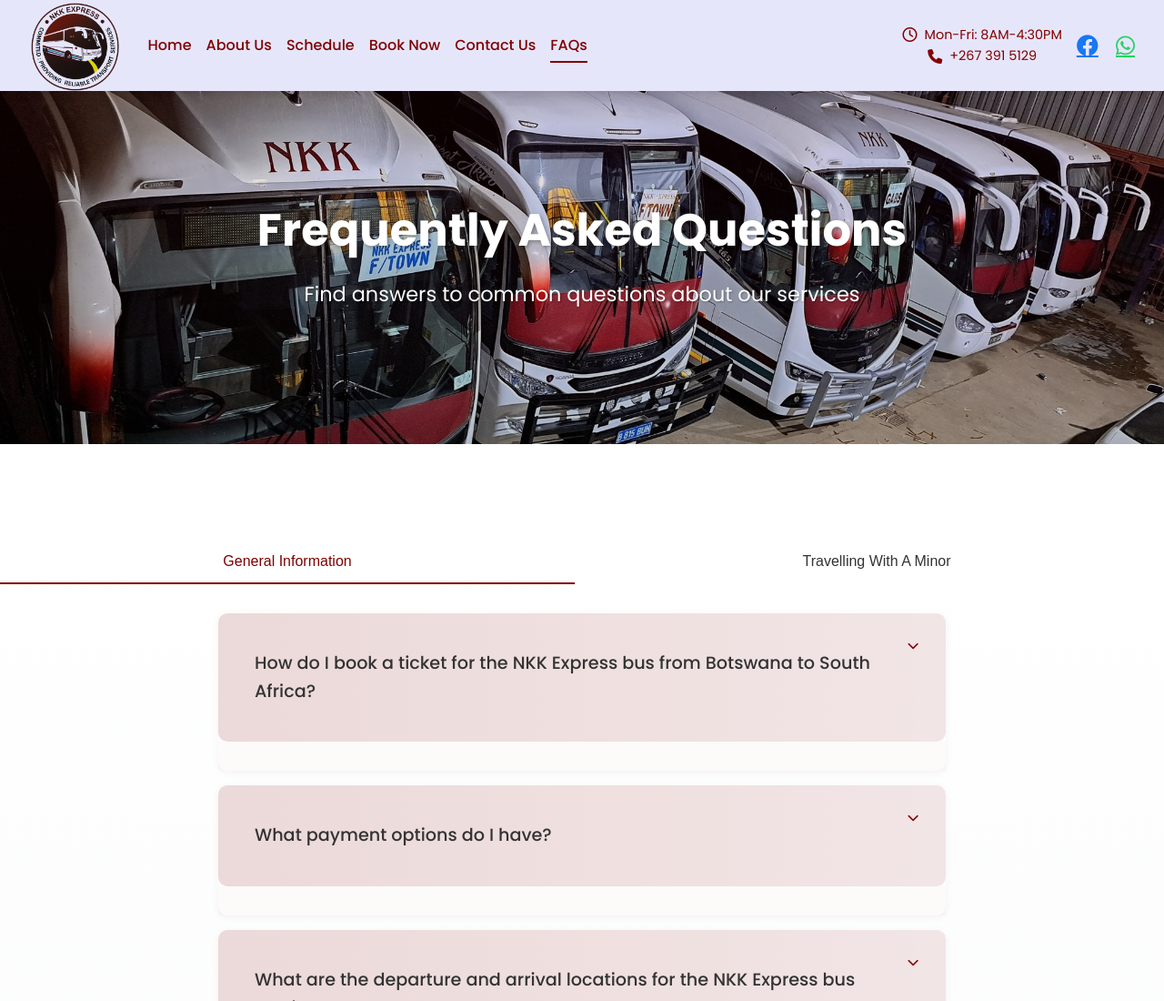
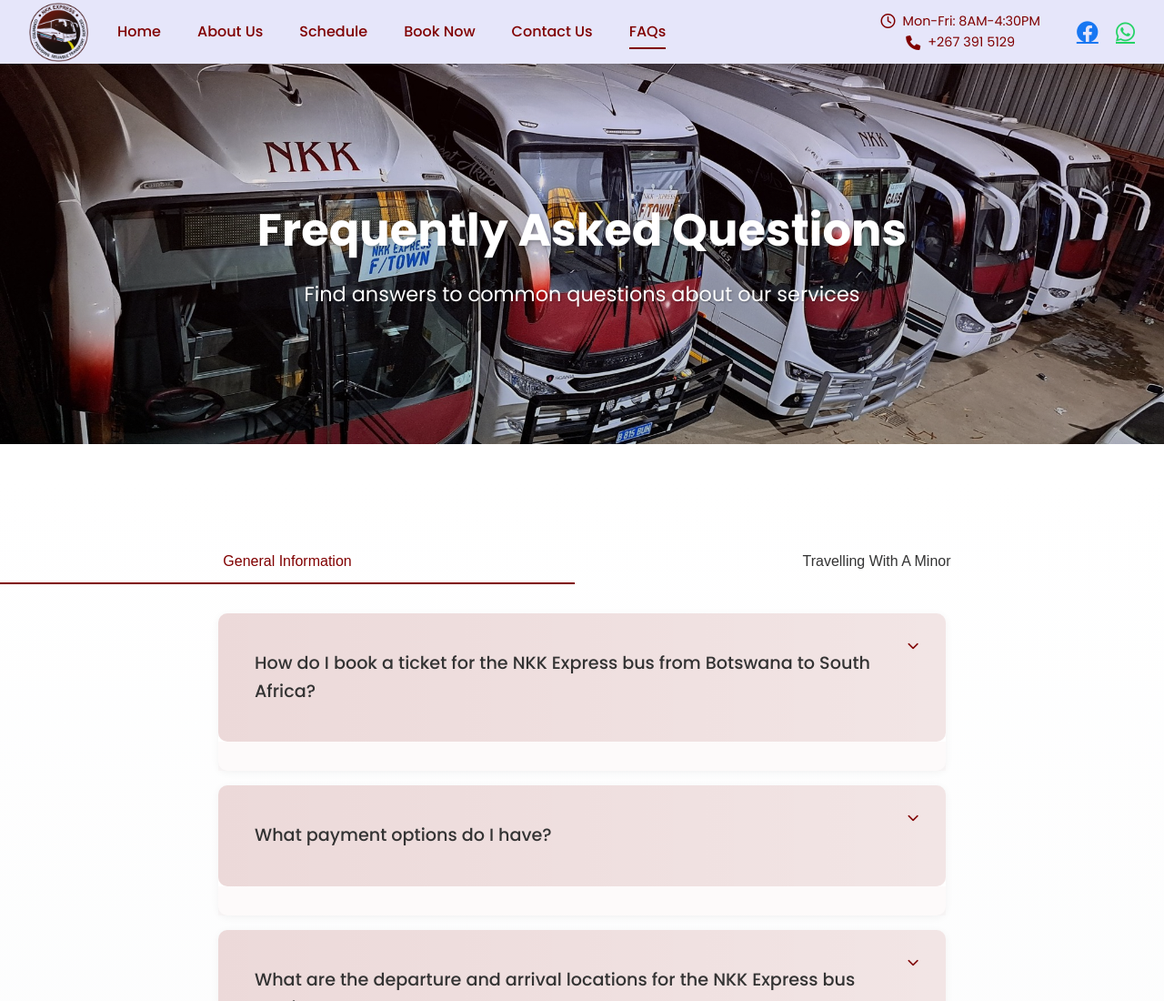
Before and after one commit to thabangkablay/NKKExpress, a plain HTML site: page faq.html in a window 1280 px wide. Shown: the top 1100 px of the page at 91% size. Drawn offline with Linux system fonts and the light colour scheme.

Commit message:
Add files via upload

```diff
--- a/faq.html
+++ b/faq.html
@@ -58,18 +58,6 @@
             text-shadow: 1px 1px 2px rgba(0, 0, 0, 0.3);
         }
 
-        /* Navigation responsiveness */
-        .nav-links {
-            display: flex;
-            gap: var(--spacing-unit);
-        }
-
-        .nav-contact {
-            display: flex;
-            align-items: center;
-            gap: var(--spacing-unit);
-        }
-
         /* FAQ Categories responsiveness */
         .faq-categories {
             display: flex;
@@ -118,10 +106,6 @@
                 height: 45vh;
             }
 
-            .nav-links {
-                gap: 1.5rem;
-            }
-
             .category-tab {
                 min-width: 180px;
             }
@@ -135,16 +119,6 @@
 
             .faq-hero {
                 height: 40vh;
-            }
-
-            .nav-contact {
-                flex-direction: column;
-                align-items: flex-start;
-            }
-
-            .nav-links {
-                flex-direction: column;
-                gap: 0.75rem;
             }
 
             .category-tab {
@@ -192,6 +166,54 @@
                 color: var(--text-color);
                 text-shadow: none;
             }
+        }
+
+        .header {
+            background: #e6e6fa;
+            box-shadow: 0 2px 10px rgba(0, 0, 0, 0.1);
+            position: fixed;
+            width: 100%;
+            top: 0;
+            left: 0;
+            z-index: 1000;
+            height: 70px;
+            transition: all 0.4s cubic-bezier(0.4, 0, 0.2, 1);
+        }
+
+        .header.scrolled {
+            height: 60px;
+            background: rgba(230, 230, 250, 0.98);
+            backdrop-filter: blur(8px);
+        }
+
+        .navbar {
+            display: flex;
+            justify-content: space-between;
+            align-items: center;
+            padding: 0 2rem;
+            max-width: 1400px;
+            margin: 0 auto;
+            height: 100%;
+            position: relative;
+        }
+
+        .logo {
+            height: 70px;
+            display: flex;
+            align-items: center;
+            padding: 3px 0;
+        }
+
+        .logo img {
+            height: 65px;
+            width: auto;
+            padding: 0;
+            mix-blend-mode: multiply;
+            object-fit: contain;
+        }
+
+        .header.scrolled .logo img {
+            height: 55px;
         }
     </style>
 </head>
```
Also changed, not shown: about.html (+48 -0 lines), book.html (+48 -0 lines), contact.html (+49 -1 lines), schedule.html (+49 -1 lines).
